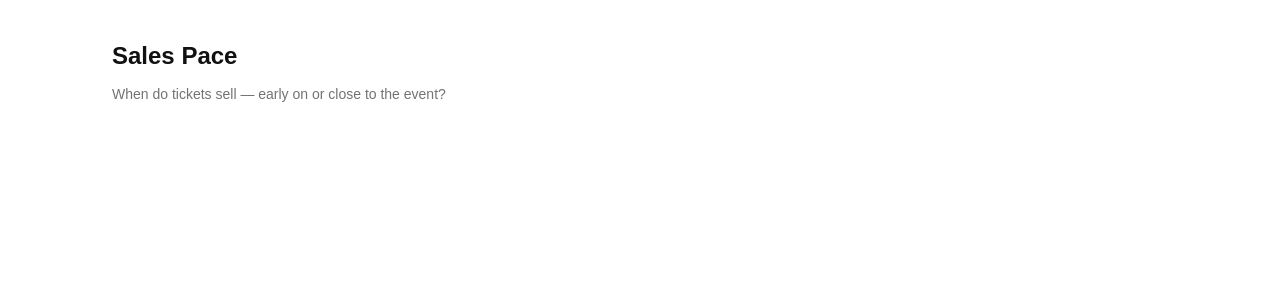
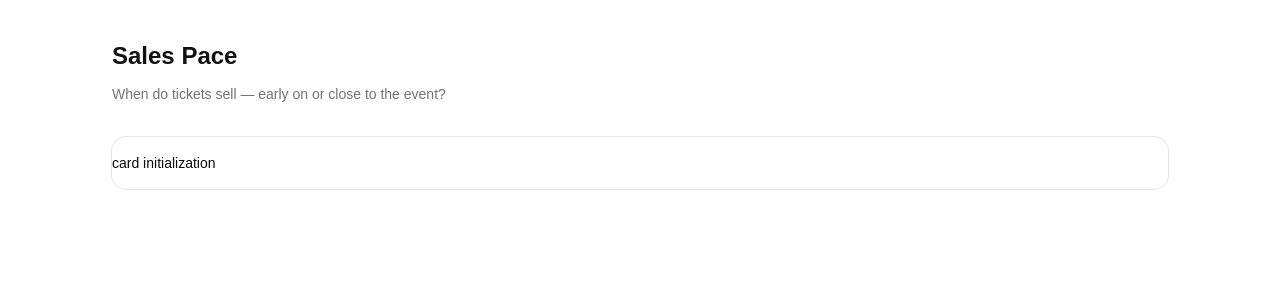
Before and after one commit to ijarquin/fatsoma, a Next.js app: page /dashboard/sales-pace in a window 1280 px wide. Shown: the top 300 px of the page. Built offline with nearby package versions, Linux system fonts and the light colour scheme.

Commit message:
feat: add client shadcn Card component with basic styling
- add card container component

```diff
--- a/app/dashboard/sales-pace/SalesPaceDashboard.tsx
+++ b/app/dashboard/sales-pace/SalesPaceDashboard.tsx
@@ -1,19 +1,20 @@
-'use client'
+"use client";
+import SalesPaceCard from "@/components/sales-pace/SalesPaceCard";
 
-import { useQuery } from '@tanstack/react-query'
-import type { AnalyticsData } from '@/types'
+import { useQuery } from "@tanstack/react-query";
+import type { AnalyticsData } from "@/types";
 
 async function fetchAnalytics(): Promise<AnalyticsData> {
-  const res = await fetch('/api/data')
-  if (!res.ok) throw new Error('Failed to fetch analytics data')
-  return res.json()
+  const res = await fetch("/api/data");
+  if (!res.ok) throw new Error("Failed to fetch analytics data");
+  return res.json();
 }
 
 export default function SalesPaceDashboard() {
   const { data } = useQuery({
-    queryKey: ['analytics'],
+    queryKey: ["analytics"],
     queryFn: fetchAnalytics,
-  })
+  });
 
   return (
     <main className="w-full">
@@ -22,7 +23,10 @@
         <p className="text-muted-foreground text-sm mb-8">
           When do tickets sell — early on or close to the event?
         </p>
+        <SalesPaceCard>
+          <div>card initialization</div>
+        </SalesPaceCard>
       </div>
     </main>
-  )
+  );
 }
--- /dev/null
+++ b/components/sales-pace/SalesPaceCard.tsx
@@ -0,0 +1,9 @@
+import { Card } from "@/components/ui/card";
+
+export default function SalesPaceCard({
+  children,
+}: {
+  children: React.ReactNode;
+}) {
+  return <Card>{children}</Card>;
+}
--- /dev/null
+++ b/components/ui/card.tsx
@@ -0,0 +1,23 @@
+import * as React from "react";
+
+import { cn } from "@/lib/utils";
+
+function Card({
+  className,
+  size = "default",
+  ...props
+}: React.ComponentProps<"div"> & { size?: "default" | "sm" }) {
+  return (
+    <div
+      data-slot="card"
+      data-size={size}
+      className={cn(
+        "group/card flex flex-col gap-4 overflow-hidden rounded-xl bg-card py-4 text-sm text-card-foreground ring-1 ring-foreground/10 has-data-[slot=card-footer]:pb-0 has-[>img:first-child]:pt-0 data-[size=sm]:gap-3 data-[size=sm]:py-3 data-[size=sm]:has-data-[slot=card-footer]:pb-0 *:[img:first-child]:rounded-t-xl *:[img:last-child]:rounded-b-xl",
+        className,
+      )}
+      {...props}
+    />
+  );
+}
+
+export { Card };
```
